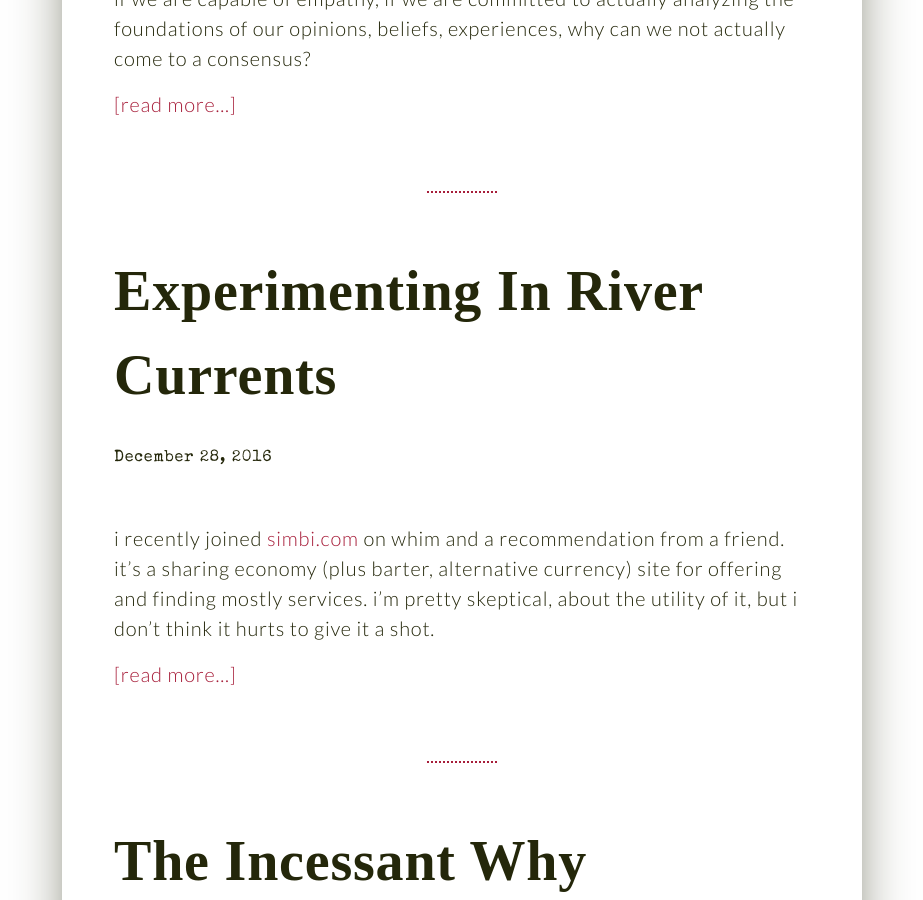
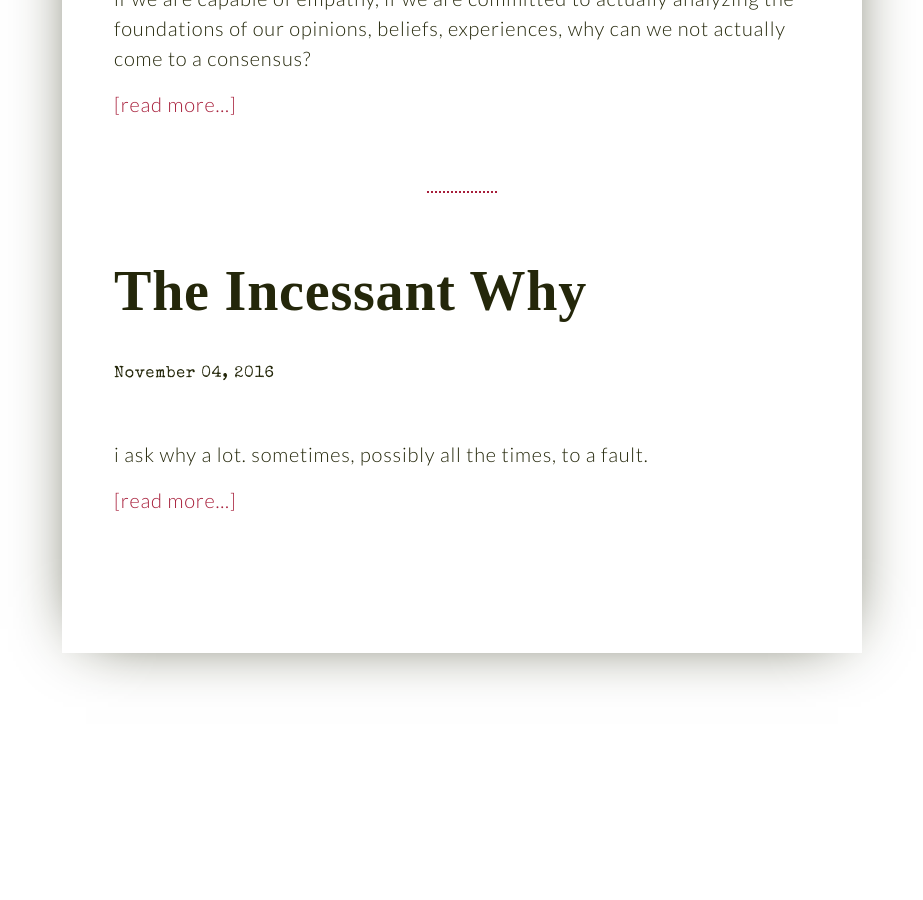
Before and after one commit to NicerHugs/blog, a Jekyll site: the page docs/index.html, which Jekyll copies as it is, in a window 1280 px wide and 900 px high, scrolled down 741 px. Shown: the whole window, without its empty margins (178-1101 px from the left). Built offline with Jekyll 4.4.1, drawn with Linux system fonts in a browser that asks for light colours; nearby versions of some CDN libraries; some web fonts are replaced; a script that is not in the unit is left out; after the commit the page ends 1474 px from its top, so only the background shows below that.

Commit message:
river currents gone

```diff
--- a/docs/2016/11/04/the-incessant-why/index.html
+++ b/docs/2016/11/04/the-incessant-why/index.html
@@ -58,7 +58,7 @@
 	</div>
 	<footer class="article-links">
 
-		<a href="/2016/12/28/experimenting-in-river-currents/" class="newer">< newer</a>
+		<a href="/2017/09/11/on-consensus/" class="newer">< newer</a>
 
 
 	</footer>
--- a/docs/2017/09/11/on-consensus/index.html
+++ b/docs/2017/09/11/on-consensus/index.html
@@ -37,7 +37,7 @@
 	<footer class="article-links">
 
 
-		<a href="/2016/12/28/experimenting-in-river-currents/" class="older">older ></a>
+		<a href="/2016/11/04/the-incessant-why/" class="older">older ></a>
 
 	</footer>
 </article>
--- a/docs/index.html
+++ b/docs/index.html
@@ -41,18 +41,6 @@
 
 			<article class="post-excerpt">
 				<h2 class="article-title">
-					<a href="/2016/12/28/experimenting-in-river-currents/">Experimenting In River Currents</a>
-				</h2>
-				<div class="article-meta">December 28, 2016</div>
-				<div class="article-body">
-					<p>i recently joined <a href="http://simbi.com">simbi.com</a> on whim and a recommendation from a friend. it’s a sharing economy (plus barter, alternative currency) site for offering and finding mostly services. i’m pretty skeptical, about the utility of it, but i don’t think it hurts to give it a shot.</p>
-
- <a href="/2016/12/28/experimenting-in-river-currents/">[read more...]</a>
-				</div>
-			</article>
-
-			<article class="post-excerpt">
-				<h2 class="article-title">
 					<a href="/2016/11/04/the-incessant-why/">The Incessant Why</a>
 				</h2>
 				<div class="article-meta">November 04, 2016</div>
```
Also changed, not shown: _posts/2016-12-28-experimenting-in-river-currents.md (deleted, +0 -15 lines), docs/2016/12/28/experimenting-in-river-currents/index.html (deleted, +0 -82 lines), docs/archive/index.html (+0 -19 lines), docs/feed.xml (+2 -12 lines).
